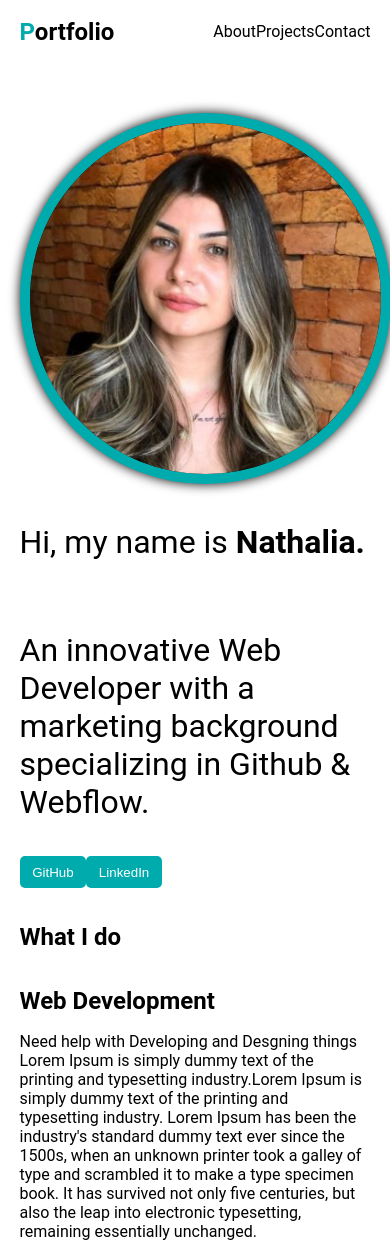
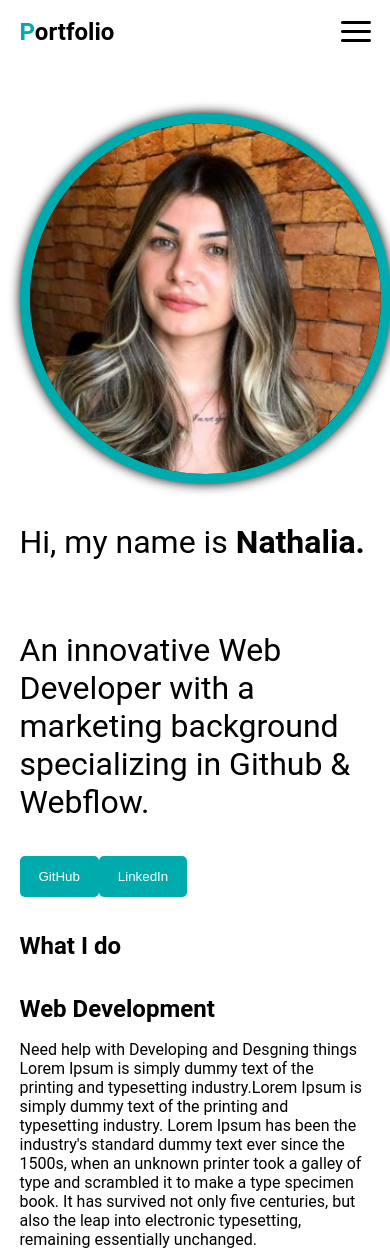
Before and after one commit to ekrishnakishor/portfolio-new-ui, a PHP site: page / in a window 390 px wide. Shown: the top 1248 px of the page. Run offline with PHP 8.4, Linux system fonts and the light colour scheme.

Commit message:
added js

```diff
--- a/assets/css/style.css
+++ b/assets/css/style.css
@@ -19,7 +19,7 @@ nav {
     display: flex;
     justify-content: space-between;
     width: 100%;
-    /* margin-top: 1.5vw; */
+    align-items: center;
 }
 
 nav .menu {
@@ -36,6 +36,10 @@ nav a {
 
 nav .menu a:hover {
     border-bottom: 1px solid var(--buttonColor);
+}
+
+nav img {
+    display: none;
 }
 
 nav h1 span {
@@ -214,7 +218,7 @@ footer img {
         flex-direction: column-reverse;
     }
     nav .menu {
-        width: 70%;
+        width: 45%;
     }
     main .left span {
         inline-size: 100%;
@@ -229,4 +233,13 @@ footer img {
     section .container .description {
         width: 100%;
     }
+    main .left .social-button {
+        width: 45%;
+    }
+    nav .menu  {
+        display: none;
+    }
+    nav img {
+        display: block;
+    }
 }
--- a/index.html
+++ b/index.html
@@ -11,6 +11,7 @@
     <meta name="description" content="" />
     <meta name="viewport" content="width=device-width, initial-scale=1" />
     <link rel="stylesheet" href="/assets/css/style.css" />
+    <link rel="shortcut icon" href="/assets/img/IMG_20220410_161143203_MF_PORTRAIT.png" type="image/x-icon">
   </head>
   <body>
     <!--[if lt IE 7]>
@@ -22,10 +23,13 @@
 
     <nav>
       <h1><span>P</span>ortfolio</h1>
-      <div class="menu">
+      <div class="menu" id="mmenu">
         <a href="#about">About</a>
         <a href="#projects">Projects</a>
         <a href="#contact">Contact</a>
+      </div>
+      <div>
+        <img onclick="hamBurger()" src="/assets/img/Icon feather-menu.png" id="icon" alt="" />
       </div>
     </nav>
     <main>
@@ -219,6 +223,6 @@
       <p>Nathalia Portfolio - © 2022 All Rights Reserved</p>
     </footer>
 
-    <script src="" async defer></script>
+    <script src="/scripts.js" async defer></script>
   </body>
 </html>
--- /dev/null
+++ b/scripts.js
@@ -0,0 +1,8 @@
+function hamBurger() {
+    var x = document.getElementById("mmenu");
+    if (x.style.display === "block") {
+      x.style.display = "none";
+    } else {
+      x.style.display = "block";
+    }
+  }
```
Also changed, not shown: assets/img/IMG_20220410_161143203_MF_PORTRAIT.png (added), assets/img/Icon feather-menu.png (added), 2 other files.
